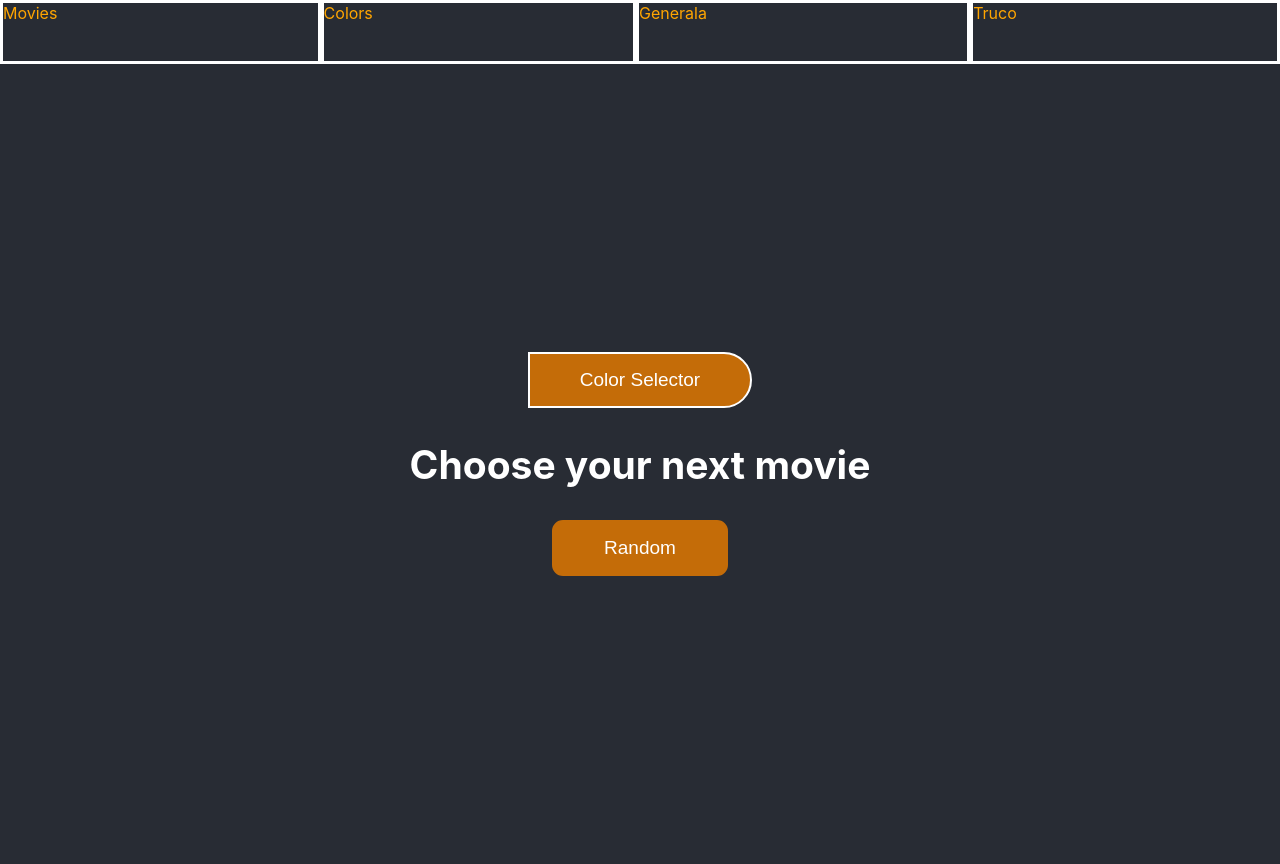
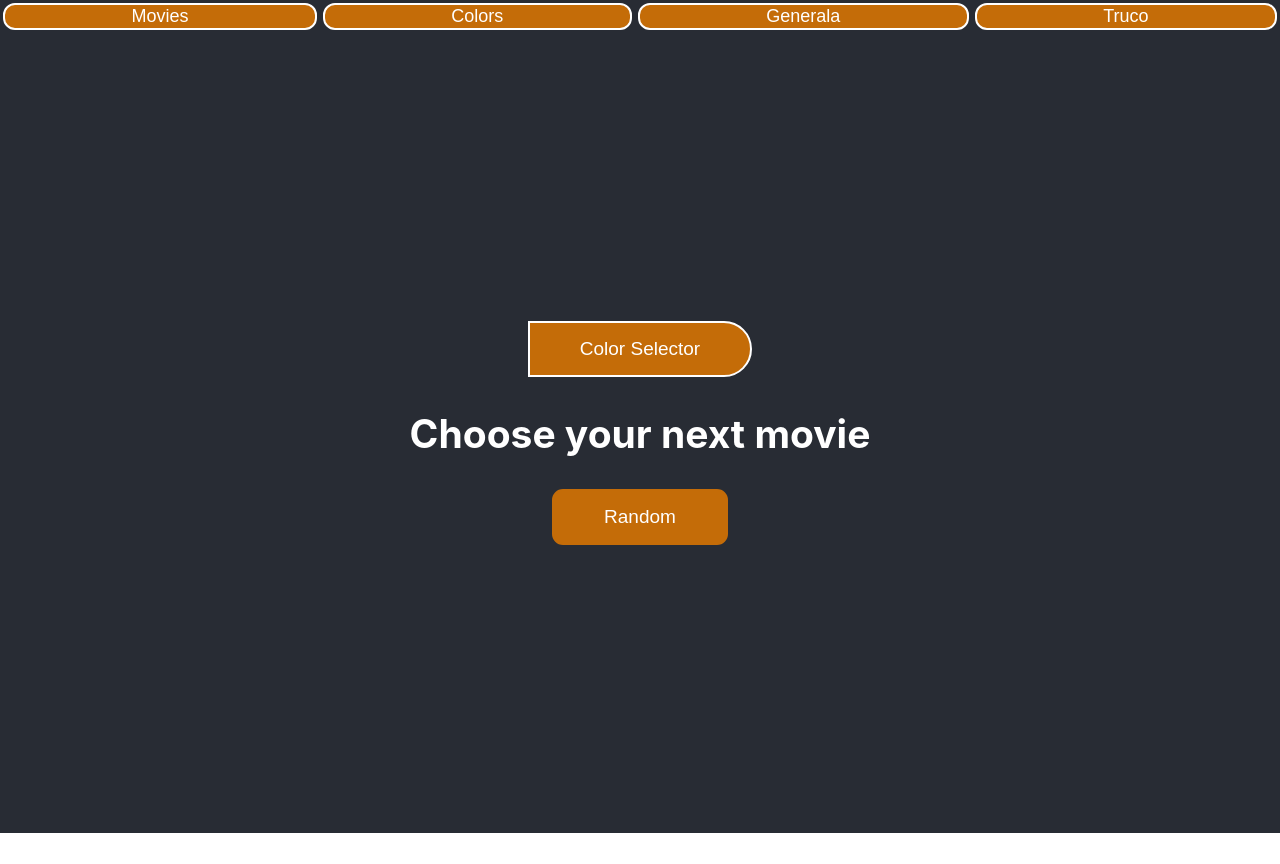
Before and after one commit to chtamanini7/tama-movies, a React (Create React App) app: page / in a window 1280 px wide. After the commit the page ends 833 px from the top, so only its background shows below. Built offline with nearby package versions, Linux system fonts and the light colour scheme.

Commit message:
added homepage buttons funcionality

```diff
--- a/package.json
+++ b/package.json
@@ -1,13 +1,16 @@
 {
   "name": "tama-movies",
+  "homepage": ".",
   "version": "0.1.0",
   "private": true,
   "dependencies": {
     "@testing-library/jest-dom": "^5.16.5",
     "@testing-library/react": "^13.4.0",
     "@testing-library/user-event": "^13.5.0",
+    "bootstrap": "^5.2.3",
     "firebase": "^9.17.1",
     "react": "^18.2.0",
+    "react-bootstrap": "^2.7.2",
     "react-dom": "^18.2.0",
     "react-scripts": "5.0.1",
     "web-vitals": "^2.1.4"
--- a/src/App.css
+++ b/src/App.css
@@ -36,17 +36,25 @@
 .App-header{
   display: flex;
   flex-direction: row;
-  min-height: 8vh;
+  max-height: 8vh;
   background-color: #282c34;
 }
 
 .btnHeader{
-  align-items: center;
-  border: 1px 1px 1px;
-  border-color: white;
+  border: 2px;
   border-style: solid;
+  border-radius: 12px;
+  margin: 3px;
   flex-grow: 1;
-  color: orange;
+  text-align: center;
+  font-size: large;
+  cursor: pointer;
+  color: white;
+  background-color: #c46c08;
+}
+.btnHeader:hover{
+  background-color: aliceblue;
+  color: #c46c08;
 }
 
 .btnMoviesToColors {
--- a/src/App.js
+++ b/src/App.js
@@ -4,25 +4,28 @@ import ListMovies from './components/ListMovies';
 import RandomColors from './components/RandomColors';
 
 function App() {
-const [myBool, setmyBool] = useState(true);
-
-function toggleBool() {
-  setmyBool(!myBool)
-}
+const [myBool, setmyBool] = useState(1);
 
 function Asd() {
-   return(
-    myBool ? <ListMovies toggleBool={toggleBool} /> : <RandomColors toggleBool={toggleBool} />
-   )
+  switch(myBool){
+    case 2:
+      return(<RandomColors />)
+    case 3:
+      return(<RandomColors />)
+    case 4:
+      return(<RandomColors />)
+    default:
+      return(<ListMovies />)
+  }
 }
 
   return (
     <div>
       <div className="App-header">
-        <div className="btnHeader">Movies</div>
-        <div className="btnHeader">Colors</div>
-        <div className="btnHeader">Generala</div>
-        <div className="btnHeader">Truco</div>
+        <button onClick={() => setmyBool(1)} className="btnHeader">Movies</button>
+        <button onClick={() => setmyBool(2)} className="btnHeader">Colors</button>
+        <button onClick={() => setmyBool(3)} className="btnHeader">Generala</button>
+        <button onClick={() => setmyBool(4)} className="btnHeader">Truco</button>
       </div>
       <div className="App-mid">
         <Asd />
--- a/src/components/ListMovies.jsx
+++ b/src/components/ListMovies.jsx
@@ -1,7 +1,7 @@
 import React, { useState } from "react";
 import { stackMovies } from "../utils/dataMovies";
 
-export default function ListMovies(props) {
+export default function ListMovies() {
     const [number, setNumber] = useState();
     //const [SelectedMovie, setSelectedMovie] = useState();
 
@@ -20,7 +20,7 @@ export default function ListMovies(props) {
 
     return (
         <div className="App">
-            <button onClick={props.toggleBool} className="btnMoviesToColors">Color Selector</button>
+            <button className="btnMoviesToColors">Color Selector</button>
             <h2>Choose your next movie</h2>
             <h3>{stackMovies[number]}</h3>
             <button onClick={numberHandleClick} type="button" className="myButton">Random</button>
--- a/src/components/RandomColors.jsx
+++ b/src/components/RandomColors.jsx
@@ -1,7 +1,7 @@
 import React from 'react'
 import { useState } from 'react';
 
-export default function RandomColors(props) {
+export default function RandomColors() {
   const [color, setColor] = useState("ROSA");
   const [textColor, setTextColor] = useState('pinkText');
 
@@ -32,7 +32,7 @@ export default function RandomColors(props) {
 
   return (
     <div className="App">
-      <button onClick={props.toggleBool} className="btnColorsToMovies">Movie Selector</button>
+      <button className="btnColorsToMovies">Movie Selector</button>
       <h2>Choose your color</h2>
       <h3 className={textColor}>{color}</h3>
       <button onClick={colorHandleClick} type="button" className="myButton">Random</button>
--- a/src/index.js
+++ b/src/index.js
@@ -3,6 +3,7 @@ import ReactDOM from 'react-dom/client';
 import './index.css';
 import App from './App';
 import reportWebVitals from './reportWebVitals';
+//import 'bootstrap/dist/css/bootstrap.css';
 //import firebase from './utils/firebase';
 
 const root = ReactDOM.createRoot(document.getElementById('root'));
```
Also changed, not shown: 1 other file (tests, documents, lock files or other folders).
